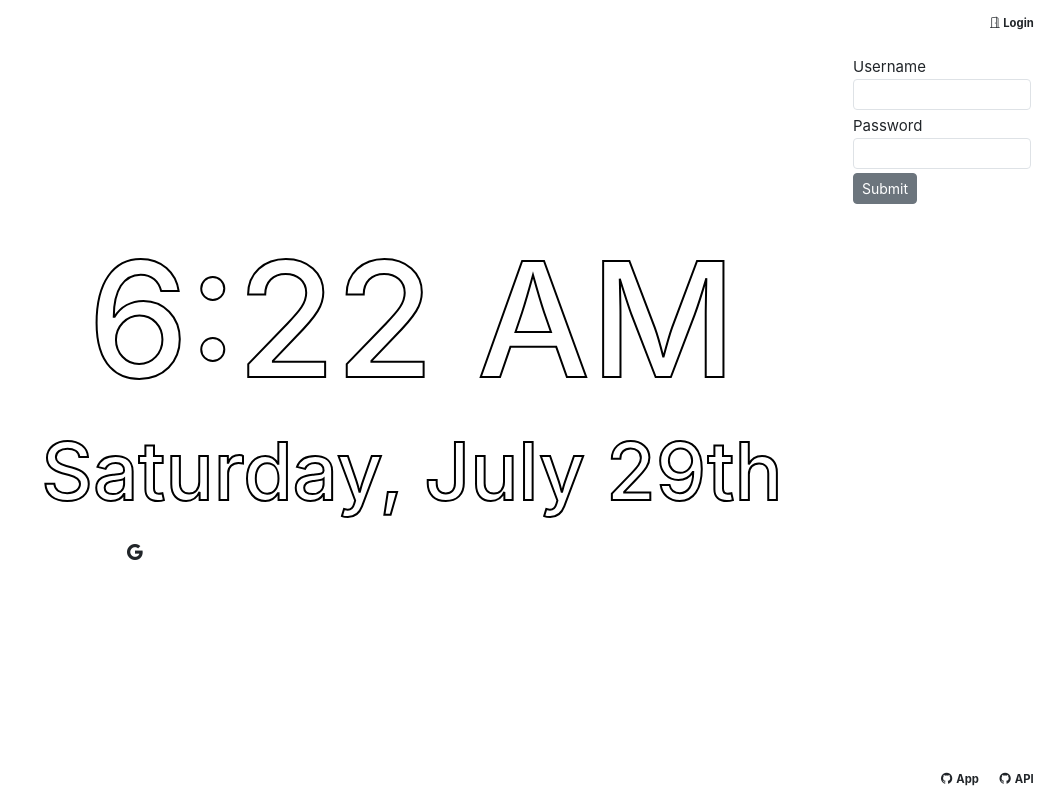
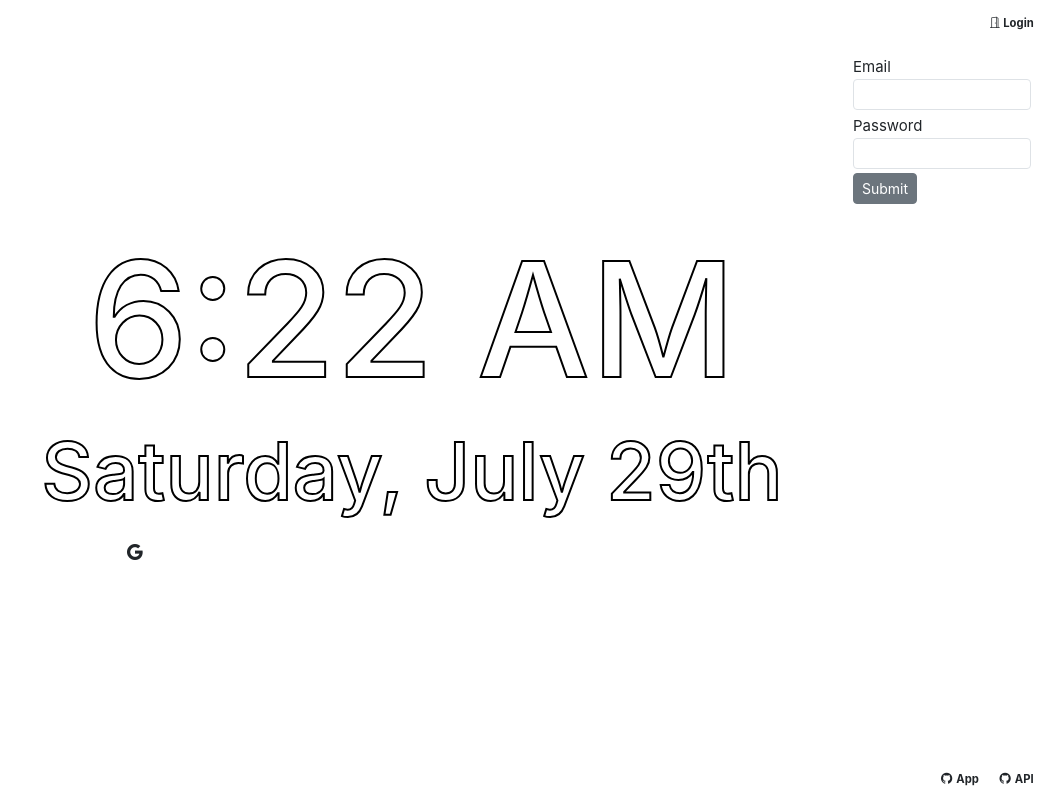
Before and after one commit to rich-fs/myhomepage.app, a Vue app: page / in a window 1280 px wide. Both pictures are taken after a click on the button "Login". Shown: the whole page, without its empty margins (228-1280 px from the left). Built offline with nearby package versions, Linux system fonts and the light colour scheme; no server answers.

Commit message:
Move from username to email for user signup & login

```diff
--- a/src/App.vue
+++ b/src/App.vue
@@ -33,7 +33,7 @@ const fetchDataAndUpdateBackground = async () => {
     }
 
     // Fetch data from the backend
-    const response = await axios.get('http://localhost:8080/bing-wallpaper');
+    const response = await axios.get('http://localhost:3030/bing-wallpaper');
     const imageUrl = `https://www.bing.com${response.data.url}`;
 
     // Update the backgroundImageUrl with the fetched image URL
--- a/src/components/Login.vue
+++ b/src/components/Login.vue
@@ -18,8 +18,8 @@
       <div class="modal-content">
         <form @submit.prevent="login">
           <div class="mb-1">
-            <label for="username" class="form-label mb-0">Username</label>
-            <input v-model="username" type="text" class="form-control form-control-sm" id="username">
+            <label for="email" class="form-label mb-0">Email</label>
+            <input v-model="email" type="email" class="form-control form-control-sm" id="email">
           </div>
           <div class="mb-1">
             <label for="password" class="form-label mb-0">Password</label>
@@ -45,7 +45,7 @@ export default {
       showModal: false,
       showError: false,
       errorMessage: '',
-      username: '',
+      email: '',
       password: '',
     };
   },
@@ -67,17 +67,17 @@ export default {
       this.showModal = false;
       this.showError = false;
       this.errorMessage = '';
-      this.username = '';
+      this.email = '';
       this.password = '';
     },
     async login() {
       const credentials = {
-        username: this.username,
+        email: this.email,
         password: this.password,
       };
 
       try {
-        const response = await axios.post('http://localhost:8080/auth/login', credentials, {
+        const response = await axios.post('http://localhost:3030/auth/login', credentials, {
           validateStatus: function (status) {
             // Resolve the promise for any status code below 500
             return status >= 200 && status < 500;
```
